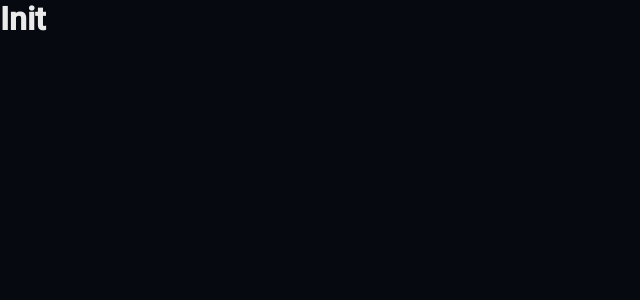
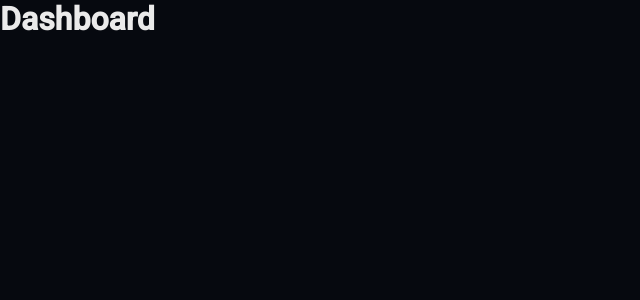
Before and after one commit to tiagolpires/graphql-client, a JavaScript app: page / in a window 1280 px wide. Shown: the top 300 px of the page, without its empty margins (0-640 px from the left). Built offline with nearby package versions, Linux system fonts and the light colour scheme; the HTML template or start-up script is replaced by a standard one.

Commit message:
feat: add dashboard page

```diff
--- a/src/App.js
+++ b/src/App.js
@@ -1,6 +1,8 @@
+import Dashboard from './pages/Dashboard'
+
 function App() {
   return (
-    <h1>Init</h1>
+    <Dashboard/>
   );
 }
 
--- /dev/null
+++ b/src/pages/Dashboard/index.js
@@ -0,0 +1,11 @@
+import './style.css'
+
+const Index = () => {
+    return (
+        <>
+           <h1>Dashboard</h1>
+        </>
+    )
+}
+
+export default Index
```
Also changed, not shown: src/pages/Dashboard/style.css (added).
